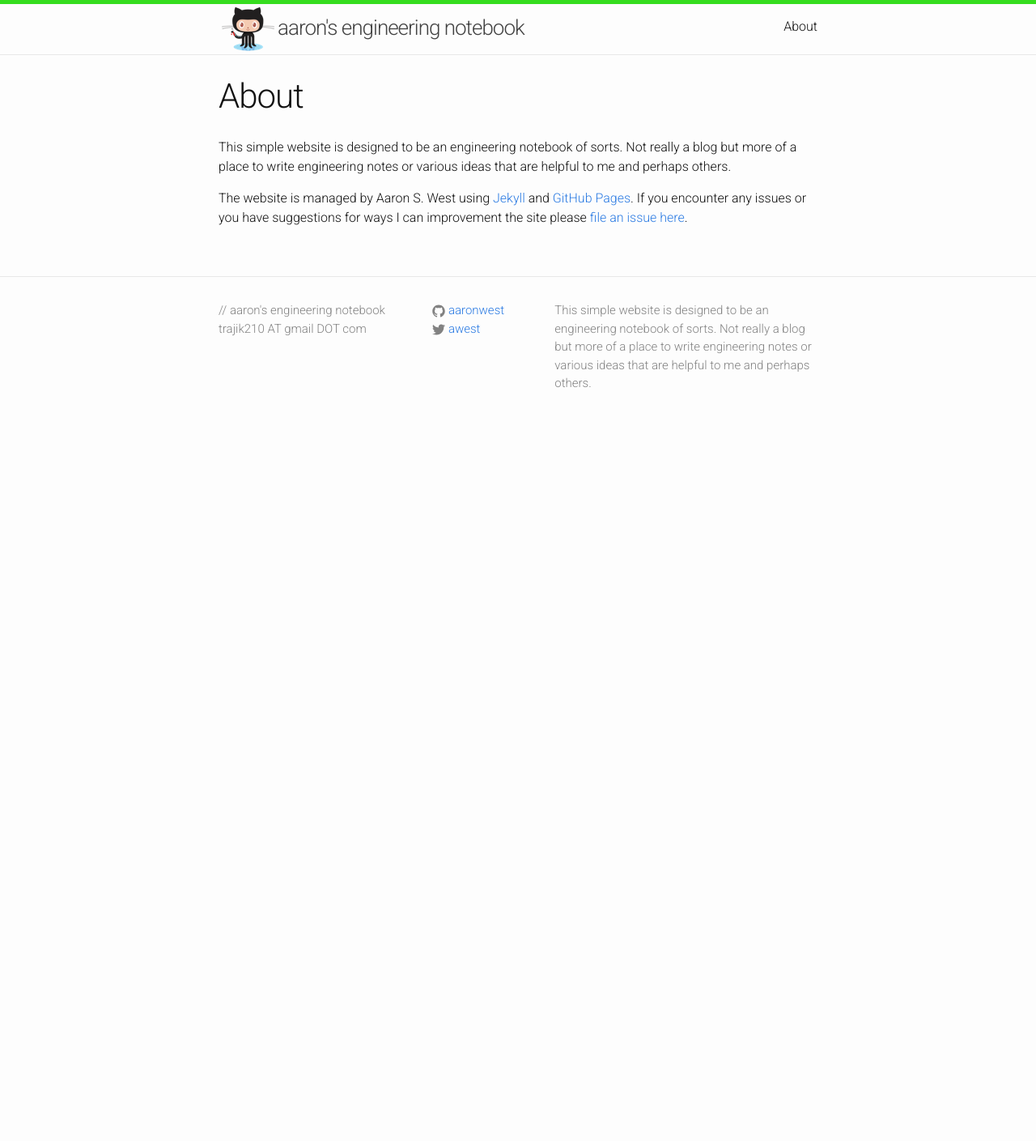
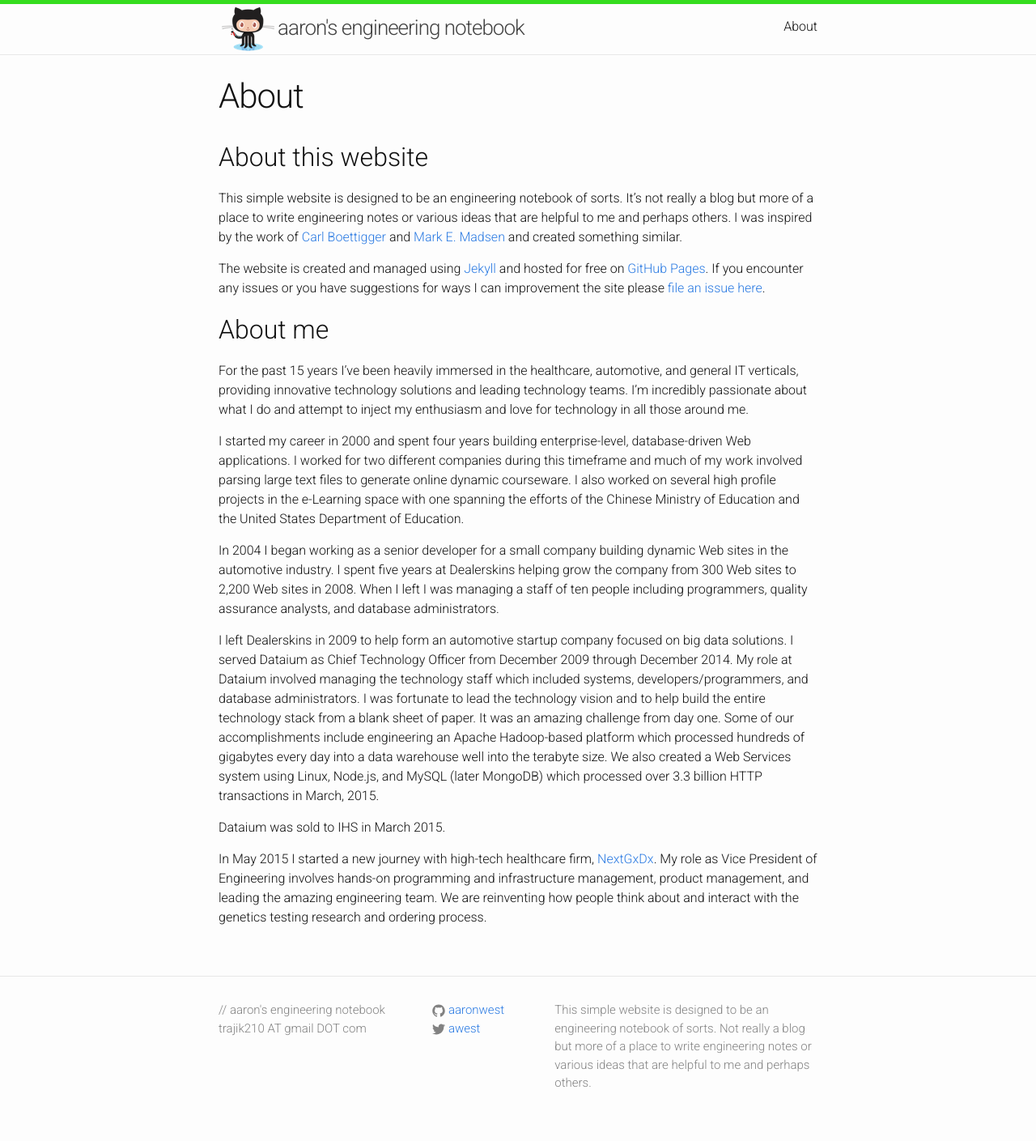
Before and after one commit to aaronwest/aaronwest.github.io, a Jekyll site: the page built from about.md, in a window 1280 px wide. Shown: the whole page at 81% size. Built offline with Jekyll 4.4.1, drawn with Linux system fonts in a browser that asks for light colours; Markdown is read by kramdown in place of the engine named in the settings; before the commit the page ends 900 px from its top, so only the background shows below that.

Commit message:
feat(posts/about): Add new post on backgrounding Linux processes.
Also updated the About Me page with new content.

```diff
--- a/about.md
+++ b/about.md
@@ -3,7 +3,20 @@ layout: page
 title: About
 permalink: /about/
 ---
+## About this website
+This simple website is designed to be an engineering notebook of sorts. It's not really a blog but more of a place to write engineering notes or various ideas that are helpful to me and perhaps others. I was inspired by the work of [Carl Boettigger](http://www.carlboettiger.info/2012/09/28/Welcome-to-my-lab-notebook.html) and [Mark E. Madsen](http://notebook.madsenlab.org/labnotebook.html) and created something similar.
 
-This simple website is designed to be an engineering notebook of sorts. Not really a blog but more of a place to write engineering notes or various ideas that are helpful to me and perhaps others.
+The website is created and managed using [Jekyll](http://jekyllrb.com/) and hosted for free on [GitHub Pages](https://pages.github.com). If you encounter any issues or you have suggestions for ways I can improvement the site please [file an issue here](https://github.com/aaronwest/aaronwest.github.io/issues).
 
-The website is managed by Aaron S. West using [Jekyll](http://jekyllrb.com/) and [GitHub Pages](https://pages.github.com). If you encounter any issues or you have suggestions for ways I can improvement the site please [file an issue here](https://github.com/aaronwest/aaronwest.github.io/issues).
+## About me
+For the past 15 years I've been heavily immersed in the healthcare, automotive, and general IT verticals, providing innovative technology solutions and leading technology teams. I'm incredibly passionate about what I do and attempt to inject my enthusiasm and love for technology in all those around me.
+
+I started my career in 2000 and spent four years building enterprise-level, database-driven Web applications. I worked for two different companies during this timeframe and much of my work involved parsing large text files to generate online dynamic courseware. I also worked on several high profile projects in the e-Learning space with one spanning the efforts of the Chinese Ministry of Education and the United States Department of Education.
+
+In 2004 I began working as a senior developer for a small company building dynamic Web sites in the automotive industry. I spent five years at Dealerskins helping grow the company from 300 Web sites to 2,200 Web sites in 2008. When I left I was managing a staff of ten people including programmers, quality assurance analysts, and database administrators.
+
+I left Dealerskins in 2009 to help form an automotive startup company focused on big data solutions. I served Dataium as Chief Technology Officer from December 2009 through December 2014. My role at Dataium involved managing the technology staff which included systems, developers/programmers, and database administrators. I was fortunate to lead the technology vision and to help build the entire technology stack from a blank sheet of paper. It was an amazing challenge from day one. Some of our accomplishments include engineering an Apache Hadoop-based platform which processed hundreds of gigabytes every day into a data warehouse well into the terabyte size. We also created a Web Services system using Linux, Node.js, and MySQL (later MongoDB) which processed over 3.3 billion HTTP transactions in March, 2015.
+
+Dataium was sold to IHS in March 2015.
+
+In May 2015 I started a new journey with high-tech healthcare firm, [NextGxDx](http://www.nextgxdx.com). My role as Vice President of Engineering involves hands-on programming and infrastructure management, product management, and leading the amazing engineering team. We are reinventing how people think about and interact with the genetics testing research and ordering process.
```
Also changed, not shown: _drafts/backgrounding-linux-processes.md (deleted, +0 -29 lines), _posts/2015-07-26-backgrounding-linux-processes.md (added, +40 -0 lines).
